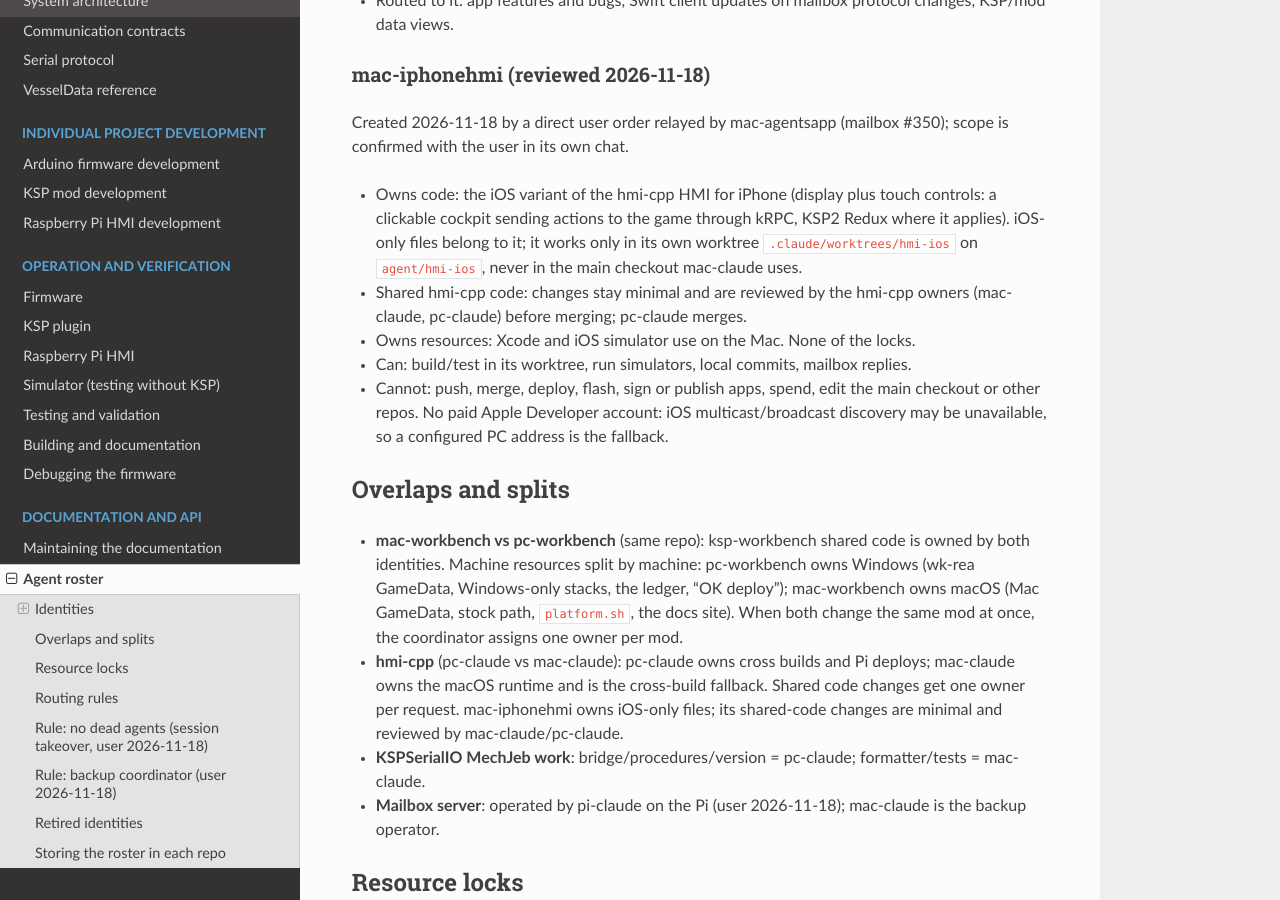
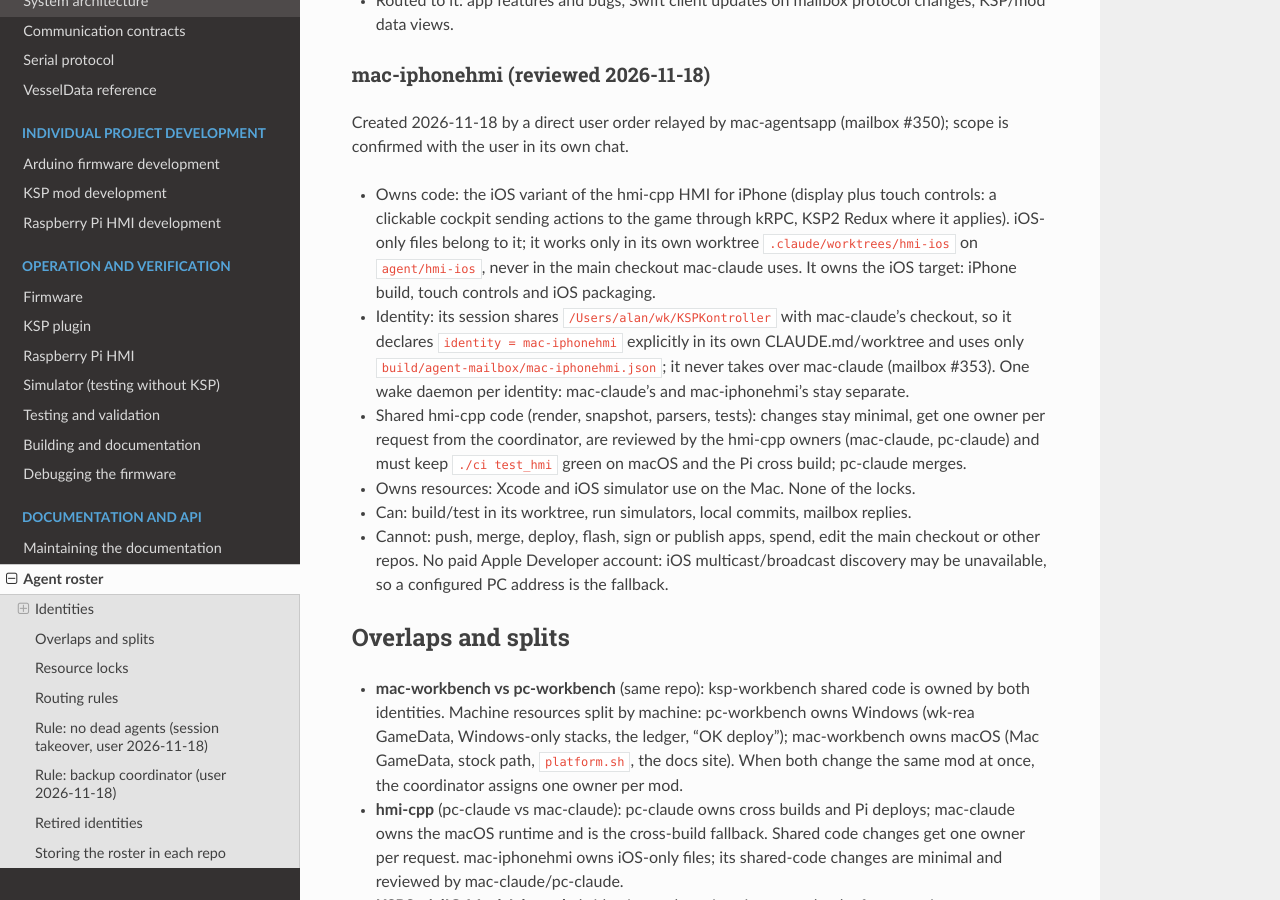
Before and after one commit to AlaNLrdE/KSPKontroller, a Sphinx documentation site: the page built from docs/agents.rst, in a window 1280 px wide and 900 px high, scrolled down 3056 px. Built offline with Sphinx 7.4.7 and the Read the Docs theme 3.1.0, drawn with Linux system fonts in a browser that asks for light colours.

Commit message:
docs(agents): mac-iphonehmi identity and shared-code rules from mac-claude (#353)
Co-Authored-By: Claude Opus 5.5 <noreply@anthropic.com>

```diff
--- a/docs/agents.rst
+++ b/docs/agents.rst
@@ -160,9 +160,14 @@ the user in its own chat.
 - Owns code: the iOS variant of the hmi-cpp HMI for iPhone (display plus touch controls: a clickable cockpit
   sending actions to the game through kRPC, KSP2 Redux where it applies). iOS-only files belong to it; it
   works only in its own worktree ``.claude/worktrees/hmi-ios`` on ``agent/hmi-ios``, never in the main
-  checkout mac-claude uses.
-- Shared hmi-cpp code: changes stay minimal and are reviewed by the hmi-cpp owners (mac-claude, pc-claude)
-  before merging; pc-claude merges.
+  checkout mac-claude uses. It owns the iOS target: iPhone build, touch controls and iOS packaging.
+- Identity: its session shares ``/Users/alan/wk/KSPKontroller`` with mac-claude's checkout, so it declares
+  ``identity = mac-iphonehmi`` explicitly in its own CLAUDE.md/worktree and uses only
+  ``build/agent-mailbox/mac-iphonehmi.json``; it never takes over mac-claude (mailbox #353). One wake
+  daemon per identity: mac-claude's and mac-iphonehmi's stay separate.
+- Shared hmi-cpp code (render, snapshot, parsers, tests): changes stay minimal, get one owner per request
+  from the coordinator, are reviewed by the hmi-cpp owners (mac-claude, pc-claude) and must keep
+  ``./ci test_hmi`` green on macOS and the Pi cross build; pc-claude merges.
 - Owns resources: Xcode and iOS simulator use on the Mac. None of the locks.
 - Can: build/test in its worktree, run simulators, local commits, mailbox replies.
 - Cannot: push, merge, deploy, flash, sign or publish apps, spend, edit the main checkout or other repos.
```
